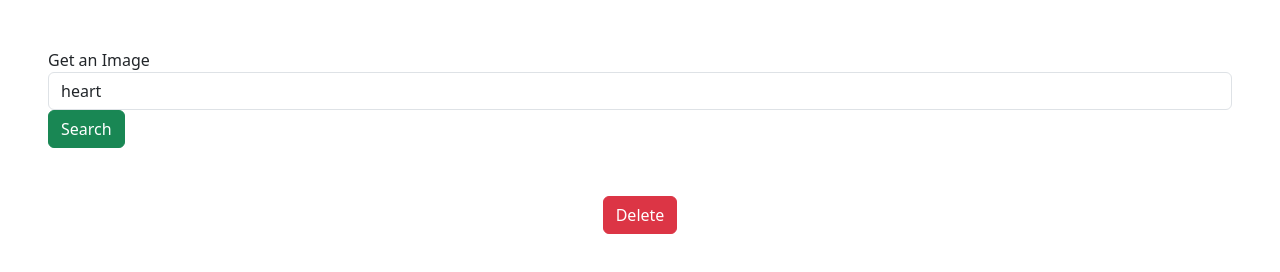
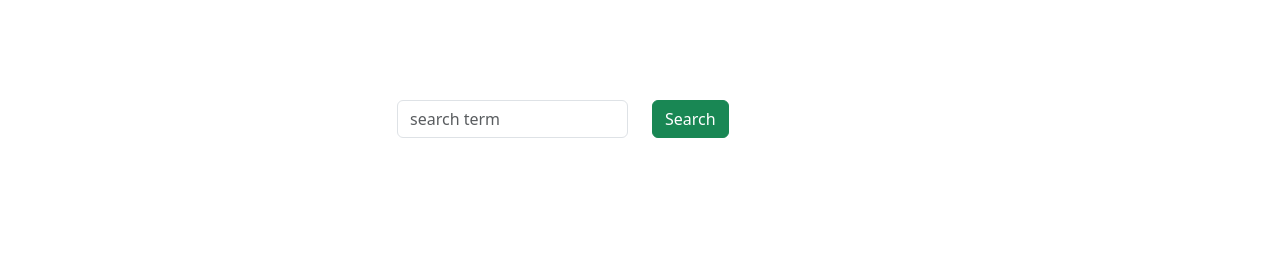
Before and after one commit to bukkicsilla/GIFSearch, a plain HTML site: page index.html in a window 1280 px wide. Drawn offline with nearby package versions, Linux system fonts and the light colour scheme.

Commit message:
style improved

```diff
--- a/app.js
+++ b/app.js
@@ -22,6 +22,7 @@ async function getImage(searchterm) {
 
 //getImage("hilarious");
 $(function () {
+  $("#btn-delete").hide();
   $("form").on("submit", async function (e) {
     e.preventDefault();
     const term = $("input").val();
@@ -30,9 +31,12 @@ $(function () {
       .addClass("img-fluid img-thumbnail")
       .attr({ src: url, alt: "image" })
       .appendTo("#images");
+    $("#btn-delete").show();
   });
+
   $("#btn-delete").on("click", function () {
     $("img").remove();
     $("input").val("");
+    $(this).hide();
   });
 });
--- a/index.html
+++ b/index.html
@@ -15,21 +15,31 @@
   </head>
 
   <body>
-    <form class="form-group m-5">
+    <div class="container" style="margin-top: 100px">
+      <form class="form-group m-5 row justify-content-center" id="form">
+        <!--<div class="col-3">
           <label for="image">Get an Image</label>
+        </div>-->
+        <div class="col-3">
           <input
             type="text"
             placeholder="search term"
             id="image"
-        value="heart"
             class="form-control"
           />
+        </div>
+        <div class="col-3">
           <button class="btn btn-success">Search</button>
+        </div>
       </form>
-    <div class="text-center">
+    </div>
+    <!--<div class="text-center">
+      <button class="btn btn-danger btn-large" id="btn-delete">Delete</button>
+    </div>-->
+    <div id="images"></div>
+    <div class="text-center my-5">
       <button class="btn btn-danger btn-large" id="btn-delete">Delete</button>
     </div>
-    <div id="images"></div>
     <script src="https://code.jquery.com/jquery-3.2.1.js"></script>
     <script src="https://unpkg.com/axios/dist/axios.js"></script>
     <script src="app.js"></script>
```
Lines whose indentation alone changed are shown as unchanged.
